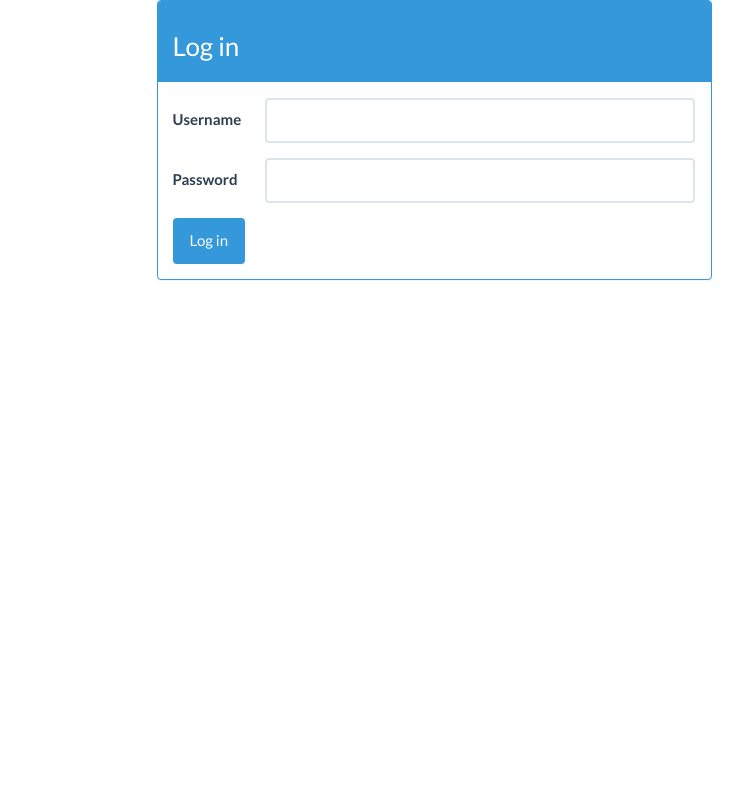
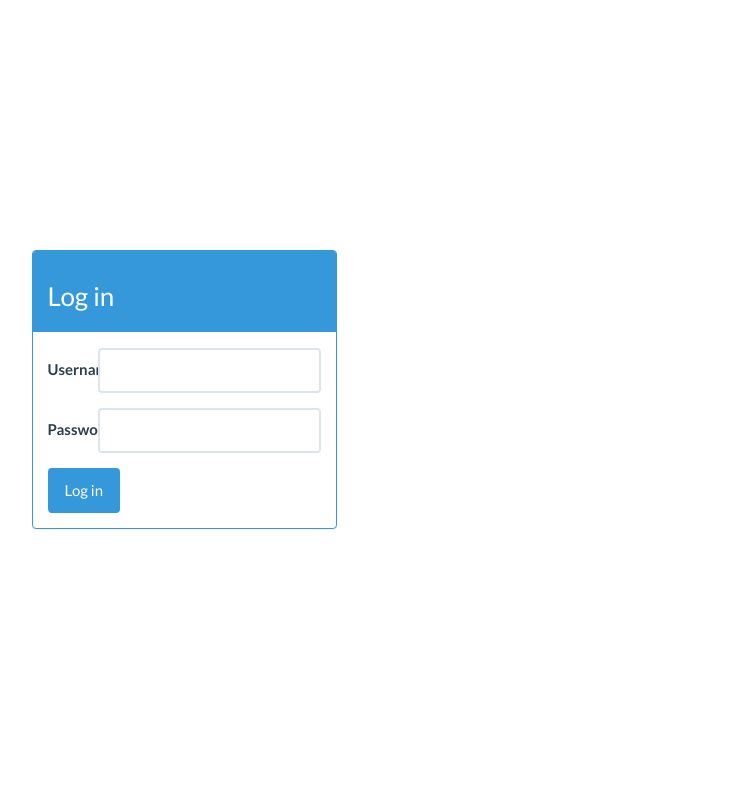
Before and after one commit to goodjob-dev/core-soft, a CodeIgniter app: page /index.php/mnauthcontroller/action in a window 1280 px wide. Shown: the whole page, without its empty margins (206-949 px from the left). Run offline with CodeIgniter, Linux system fonts and the light colour scheme.

Commit message:
login form vertical center

```diff
--- /dev/null
+++ b/application/controllers/CartController.php
@@ -0,0 +1 @@
+CartController.php
--- a/application/views/forms/login.php
+++ b/application/views/forms/login.php
@@ -1,4 +1,5 @@
 <div class="container">
+	<div style="position:absolute;height:100%;width:50%;">
 
 		<div class="row vertical-center">
 
@@ -47,5 +48,5 @@
 			</div>
 
 		</div>
-
 	</div>
+</div>
```
Lines whose indentation alone changed are shown as unchanged.
